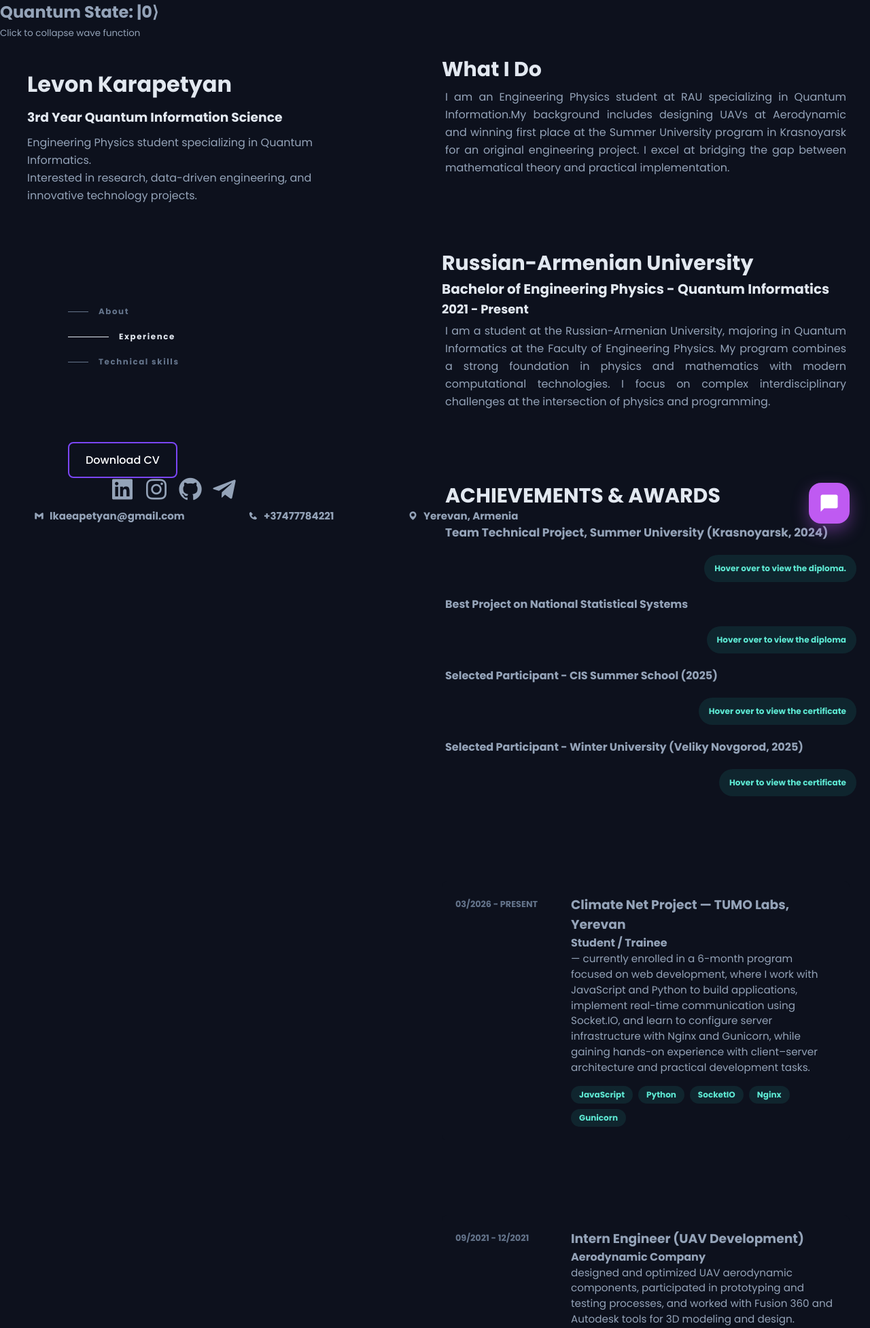
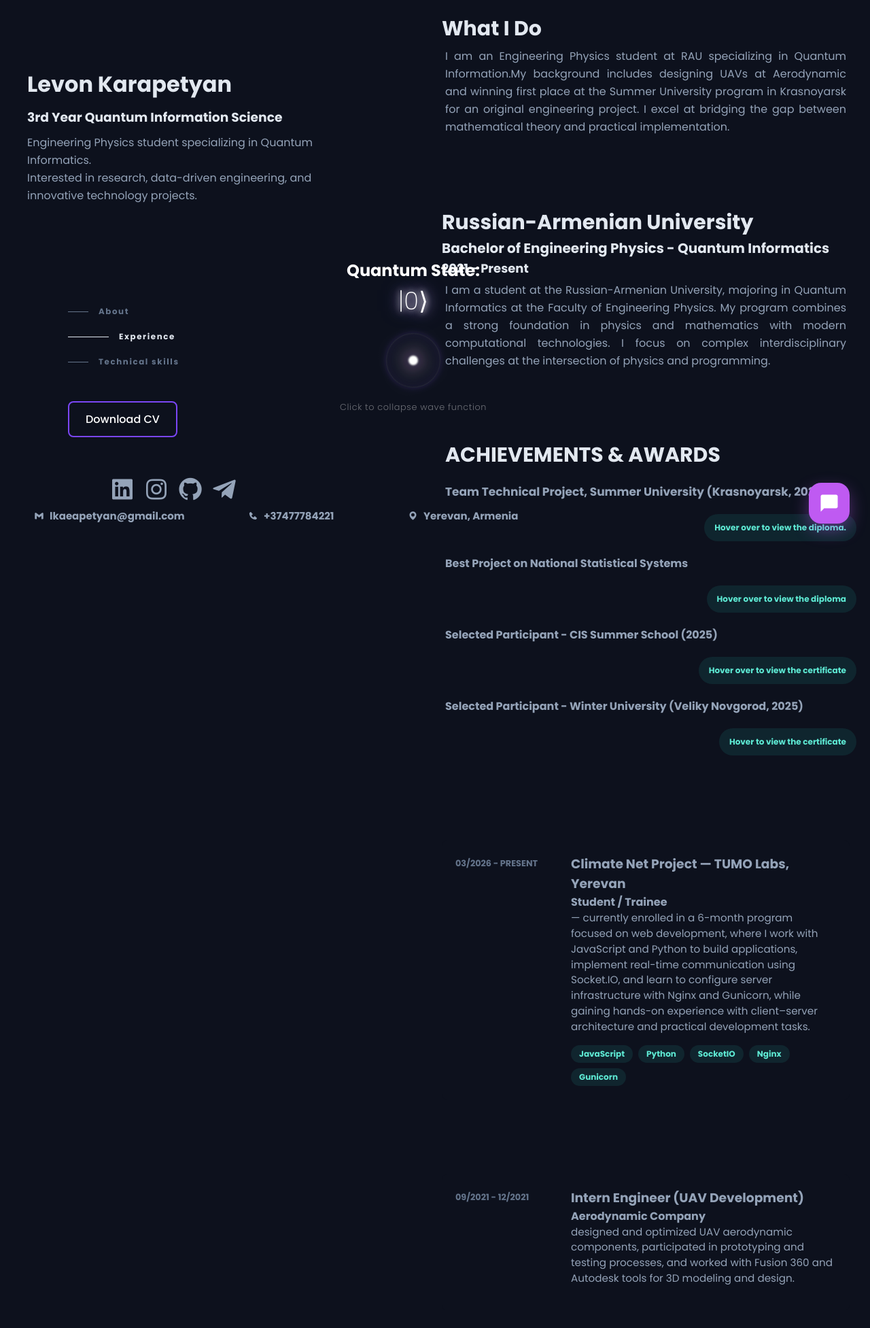
Before and after one commit to levonkarapetyann/Biography, a Flask app: page / in a window 1280 px wide. Shown: the top 1953 px of the page at 68% size. Run offline with Flask 3, Linux system fonts and the light colour scheme; some libraries are stand-ins or nearby versions.

Commit message:
Css for state

```diff
--- a/static/css/levon_wiki.css
+++ b/static/css/levon_wiki.css
@@ -837,3 +837,106 @@ body {
    color: #fff;
    box-shadow: 0 0 15px rgba(123, 70, 246, 0.5);
 }
+
+
+:root {
+  --neon-color: #7b46f6;
+}
+
+.qubit-container {
+  display: flex;
+  flex-direction: column;
+  align-items: center;
+  justify-content: center;
+  color: #fff;
+  font-family: 'SF Mono', 'Courier New', monospace;
+  margin: 50px 0;
+  text-align: center;
+}
+
+#qubit-value {
+  font-size: 1.5em;
+  font-weight: 200;
+  color: #fff;
+  text-shadow: 0 0 10px #fff, 0 0 20px #fff, 0 0 30px var(--neon-color);
+  margin-bottom: 20px;
+  display: block;
+}
+
+.qubit-sphere {
+  width: 80px;
+  height: 80px;
+  border-radius: 50%;
+  border: 1px solid rgba(255, 255, 255, 0.1);
+  position: relative;
+  cursor: pointer;
+
+  box-shadow:
+    0 0 10px rgba(123, 70, 246, 0.2),
+    inset 0 0 25px rgba(123, 70, 246, 0.1);
+
+  animation: orbitRotate 15s linear infinite;
+
+  display: flex;
+  align-items: center;
+  justify-content: center;
+}
+
+.electron {
+  width: 14px;
+  height: 14px;
+  background-color: #fff;
+  border-radius: 50%;
+
+  box-shadow:
+    0 0 10px #fff,
+    0 0 20px #fff,
+    0 0 30px var(--neon-color),
+    0 0 40px var(--neon-color);
+
+  animation: electronPulse 1s ease-in-out infinite alternate;
+}
+
+.qubit-container small {
+  color: rgba(255, 255, 255, 0.5);
+  font-size: 0.8em;
+  font-weight: 300;
+  letter-spacing: 0.05em;
+  margin-top: 20px;
+  opacity: 0.8;
+  transition: opacity 0.3s;
+}
+
+.qubit-sphere:hover + small {
+  opacity: 1;
+}
+
+@keyframes orbitRotate {
+  from { transform: rotate(0deg); }
+  to { transform: rotate(360deg); }
+}
+
+@keyframes electronPulse {
+  from { transform: scale(0.95); opacity: 0.9; }
+  to { transform: scale(1.05); opacity: 1; }
+}
+
+.qubit-container {
+   position: fixed;
+   top: 330px;
+   left: 500px;
+}
+
+.quantum-flicker {
+    animation: jitter 0.15s infinite alternate, glow 0.2s infinite alternate;
+}
+
+@keyframes jitter {
+    0% { transform: translate(0, 0); }
+    100% { transform: translate(2px, -2px); }
+}
+
+@keyframes glow {
+    0% { filter: brightness(1) blur(0px); box-shadow: 0 0 10px #7b46f6; }
+    100% { filter: brightness(1.5) blur(1px); box-shadow: 0 0 25px #7b46f6, 0 0 40px #fff; }
+}
```
